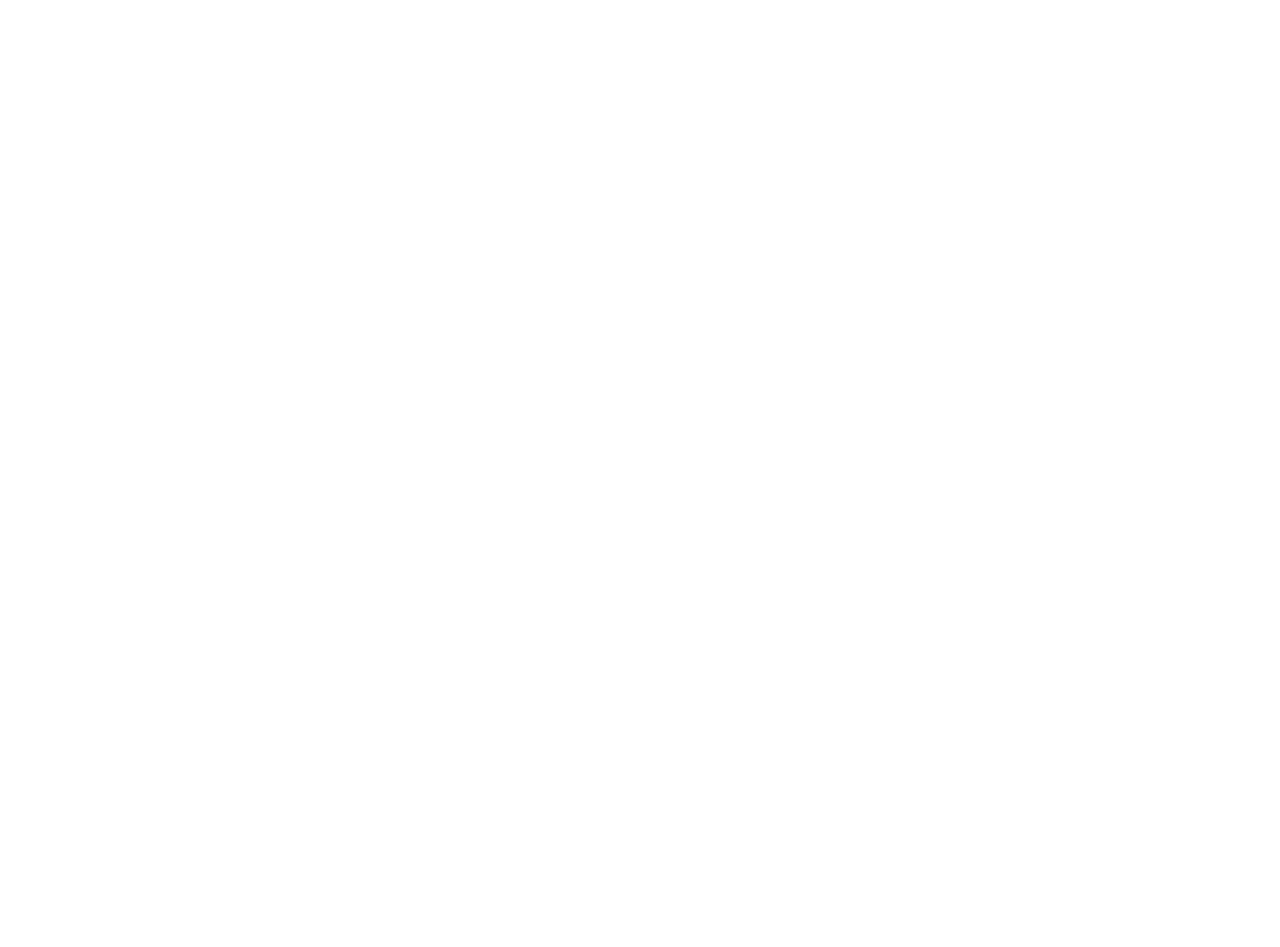
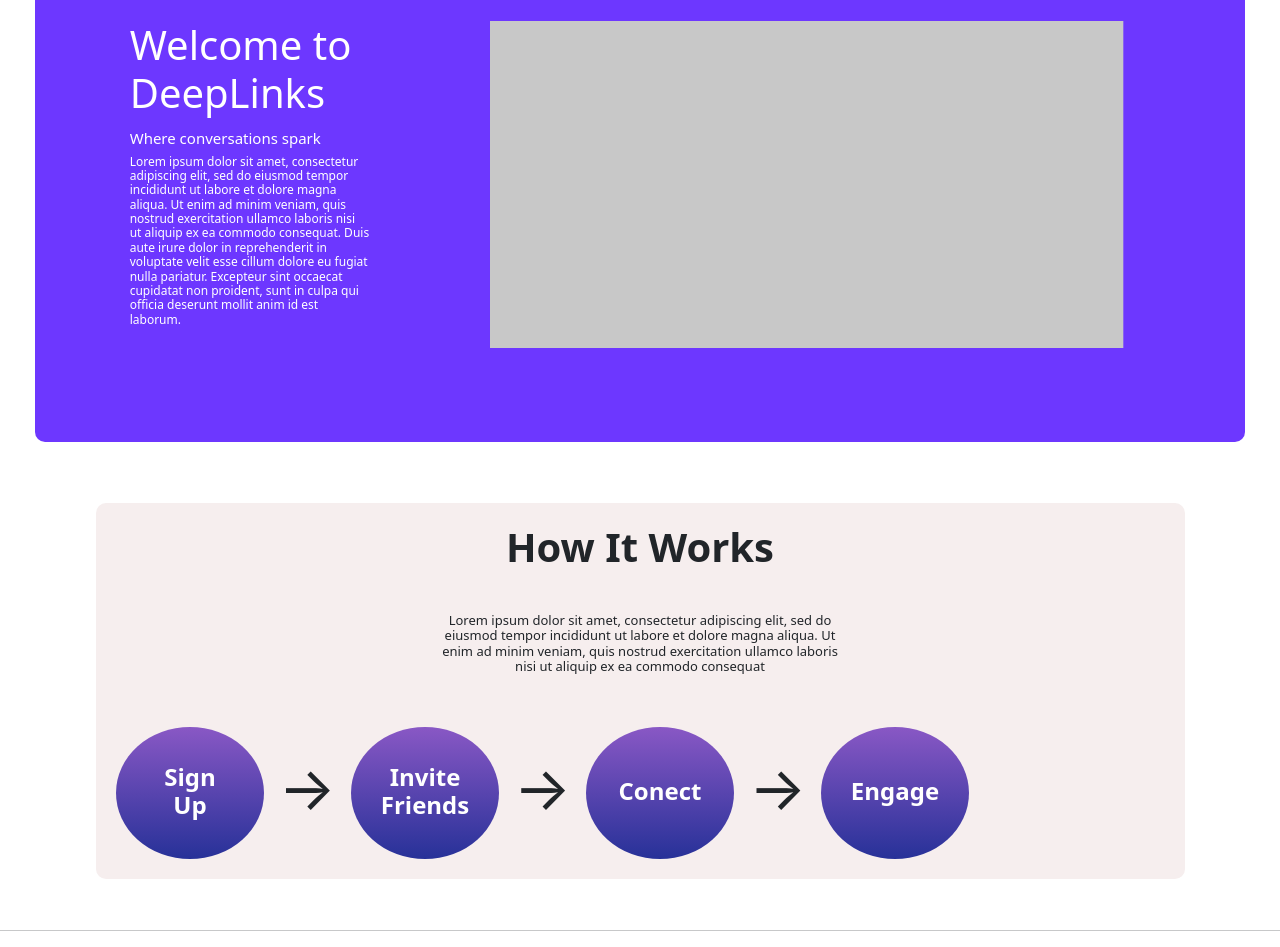
Before and after one commit to reactapp-projects/landing, a React (Create React App) app: page / in a window 1280 px wide. Shown: the part 140-1087 px from the top of the page. Before the commit the page ends 800 px from the top, so only its background shows below. Built offline with nearby package versions, Linux system fonts and the light colour scheme.

Commit message:
adding welcome part

```diff
--- a/src/App.js
+++ b/src/App.js
@@ -1,13 +1,9 @@
 import "./App.css";
-import { Button } from "react-bootstrap";
-import "bootstrap/dist/css/bootstrap.min.css";
-
+import Header from "./Header";
 function App() {
   return (
     <div className="App">
-      <div className="App-header">
-        <Button>react app</Button>
-      </div>
+      <Header />
     </div>
   );
 }
--- /dev/null
+++ b/src/Header.jsx
@@ -0,0 +1,326 @@
+import React from "react";
+// import { Button } from "react-bootstrap";
+import "bootstrap/dist/css/bootstrap.min.css";
+
+function Header() {
+  return (
+    <div>
+      <div style={{ backgroundColor: "#ffffff", padding: "35px" }}>
+        <div
+          style={{
+            backgroundColor: "#6d37ff",
+            width: "100%",
+            paddingBottom: "7%",
+            marginBottom: "5%",
+            borderRadius: "10px",
+          }}
+        >
+          <div
+            style={{
+              padding: "10px",
+              display: "flex",
+              marginBottom: "5%",
+            }}
+          >
+            <svg
+              width="40"
+              height="35"
+              viewBox="0 0 40 35"
+              fill="none"
+              xmlns="http://www.w3.org/2000/svg"
+            >
+              <rect width="50" height="50" fill="#C8C8C8" />
+            </svg>
+            <p
+              class="h5"
+              style={{
+                padding: "1px",
+                marginTop: "1px",
+                marginLeft: "3px",
+              }}
+            >
+              DeepLinks
+            </p>
+          </div>
+          <div
+            style={{
+              padding: "10px",
+              display: "flex",
+              marginLeft: "7%",
+            }}
+          >
+            <div>
+              <p
+                class="h5"
+                style={{
+                  color: "#ffffff",
+                  fontSize: "40px",
+                  marginRight: "15%",
+                  marginBottom: "12px",
+                }}
+              >
+                Welcome to DeepLinks
+              </p>
+              <p
+                class="h5"
+                style={{
+                  color: "#ffffff",
+                  fontSize: "15px",
+                  fontWeight: "400",
+                }}
+              >
+                Where conversations spark
+              </p>
+              <p
+                class="h5"
+                style={{
+                  color: "#ffffff",
+                  fontSize: "12px",
+                  maxWidth: "240px",
+                }}
+              >
+                Lorem ipsum dolor sit amet, consectetur adipiscing elit, sed do
+                eiusmod tempor incididunt ut labore et dolore magna aliqua. Ut
+                enim ad minim veniam, quis nostrud exercitation ullamco laboris
+                nisi ut aliquip ex ea commodo consequat. Duis aute irure dolor
+                in reprehenderit in voluptate velit esse cillum dolore eu fugiat
+                nulla pariatur. Excepteur sint occaecat cupidatat non proident,
+                sunt in culpa qui officia deserunt mollit anim id est laborum.
+              </p>
+            </div>
+            <svg
+              width="80%"
+              height="327"
+              viewBox="580 427"
+              fill="none"
+              xmlns="http://www.w3.org/2000/svg"
+            >
+              <rect width="85%" height="427" fill="#C8C8C8" />
+            </svg>
+          </div>
+        </div>
+        <div
+          style={{
+            backgroundColor: "#f6eeee",
+            width: "90%",
+            paddingBottom: "7%",
+            borderRadius: "10px",
+            margin: "0 auto",
+            padding: "20px",
+            textAlign: "center",
+          }}
+        >
+          <p
+            class="h5"
+            style={{
+              marginBottom: "4%",
+              fontSize: "40px",
+              fontWeight: "bold",
+              textAlign: "center",
+            }}
+          >
+            How It Works
+          </p>
+          <p
+            class="h5"
+            style={{
+              fontSize: "13px",
+              fontWeight: "400px",
+              maxWidth: "400px",
+              margin: "0 auto",
+              paddingBottom: "5%",
+            }}
+          >
+            Lorem ipsum dolor sit amet, consectetur adipiscing elit, sed do
+            eiusmod tempor incididunt ut labore et dolore magna aliqua. Ut enim
+            ad minim veniam, quis nostrud exercitation ullamco laboris nisi ut
+            aliquip ex ea commodo consequat
+          </p>
+          <div
+            style={{
+              display: "flex",
+              gap: "15px",
+            }}
+          >
+            <svg
+              width="148"
+              height="132"
+              viewBox="0 0 148 132"
+              fill="none"
+              xmlns="http://www.w3.org/2000/svg"
+            >
+              <ellipse
+                cx="74"
+                cy="66"
+                rx="74"
+                ry="66"
+                fill="url(#paint0_linear_3_370)"
+                fill-opacity="0.86"
+              />
+              <defs>
+                <linearGradient
+                  id="paint0_linear_3_370"
+                  x1="74"
+                  y1="0"
+                  x2="74"
+                  y2="132"
+                  gradientUnits="userSpaceOnUse"
+                >
+                  <stop stop-color="#773FBE" />
+                  <stop offset="1" stop-color="#05128A" />
+                </linearGradient>
+              </defs>
+              <text
+                x="50%"
+                y="50%"
+                dominant-baseline="middle"
+                text-anchor="middle"
+                fill="#ffffff"
+                font-size="24px"
+                font-weight="bold"
+              >
+                <tspan x="50%" dy="-0.6em">
+                  Sign
+                </tspan>
+                <tspan x="50%" dy="1.2em">
+                  Up
+                </tspan>
+              </text>
+            </svg>
+            <span style={{ fontSize: "60px", marginTop: "15px" }}>&#8594;</span>
+            <svg
+              width="148"
+              height="132"
+              viewBox="0 0 148 132"
+              fill="none"
+              xmlns="http://www.w3.org/2000/svg"
+            >
+              <ellipse
+                cx="74"
+                cy="66"
+                rx="74"
+                ry="66"
+                fill="url(#paint0_linear_3_370)"
+                fill-opacity="0.86"
+              />
+              <defs>
+                <linearGradient
+                  id="paint0_linear_3_370"
+                  x1="74"
+                  y1="0"
+                  x2="74"
+                  y2="132"
+                  gradientUnits="userSpaceOnUse"
+                >
+                  <stop stop-color="#773FBE" />
+                  <stop offset="1" stop-color="#05128A" />
+                </linearGradient>
+              </defs>
+              <text
+                x="50%"
+                y="50%"
+                dominant-baseline="middle"
+                text-anchor="middle"
+                fill="#ffffff"
+                font-size="24px"
+                font-weight="bold"
+              >
+                <tspan x="50%" dy="-0.6em">
+                  Invite
+                </tspan>
+                <tspan x="50%" dy="1.2em">
+                  Friends
+                </tspan>
+              </text>
+            </svg>
+            <span style={{ fontSize: "60px", marginTop: "15px" }}>&#8594;</span>
+            <svg
+              width="148"
+              height="132"
+              viewBox="0 0 148 132"
+              fill="none"
+              xmlns="http://www.w3.org/2000/svg"
+            >
+              <ellipse
+                cx="74"
+                cy="66"
+                rx="74"
+                ry="66"
+                fill="url(#paint0_linear_3_370)"
+                fill-opacity="0.86"
+              />
+              <defs>
+                <linearGradient
+                  id="paint0_linear_3_370"
+                  x1="74"
+                  y1="0"
+                  x2="74"
+                  y2="132"
+                  gradientUnits="userSpaceOnUse"
+                >
+                  <stop stop-color="#773FBE" />
+                  <stop offset="1" stop-color="#05128A" />
+                </linearGradient>
+              </defs>
+              <text
+                x="50%"
+                y="50%"
+                dominant-baseline="middle"
+                text-anchor="middle"
+                fill="#ffffff"
+                font-size="24px"
+                font-weight="bold"
+              >
+                Conect
+              </text>
+            </svg>
+            <span style={{ fontSize: "60px", marginTop: "15px" }}>&#8594;</span>
+            <svg
+              width="148"
+              height="132"
+              viewBox="0 0 148 132"
+              fill="none"
+              xmlns="http://www.w3.org/2000/svg"
+            >
+              <ellipse
+                cx="74"
+                cy="66"
+                rx="74"
+                ry="66"
+                fill="url(#paint0_linear_3_370)"
+                fill-opacity="0.86"
+              />
+              <defs>
+                <linearGradient
+                  id="paint0_linear_3_370"
+                  x1="74"
+                  y1="0"
+                  x2="74"
+                  y2="132"
+                  gradientUnits="userSpaceOnUse"
+                >
+                  <stop stop-color="#773FBE" />
+                  <stop offset="1" stop-color="#05128A" />
+                </linearGradient>
+              </defs>
+              <text
+                x="50%"
+                y="50%"
+                dominant-baseline="middle"
+                text-anchor="middle"
+                fill="#ffffff"
+                font-size="24px"
+                font-weight="bold"
+              >
+                Engage
+              </text>
+            </svg>
+          </div>
+        </div>
+      </div>
+      <hr />
+    </div>
+  );
+}
+
+export default Header;
```
